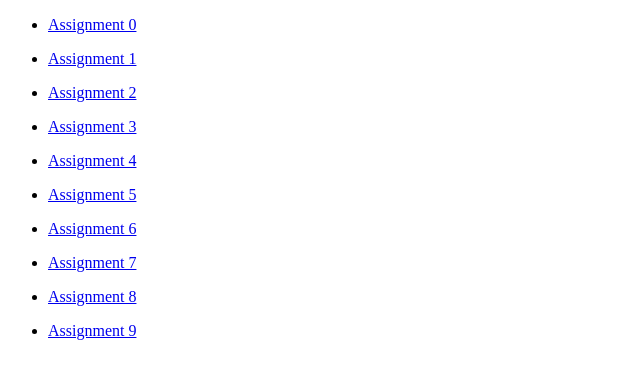
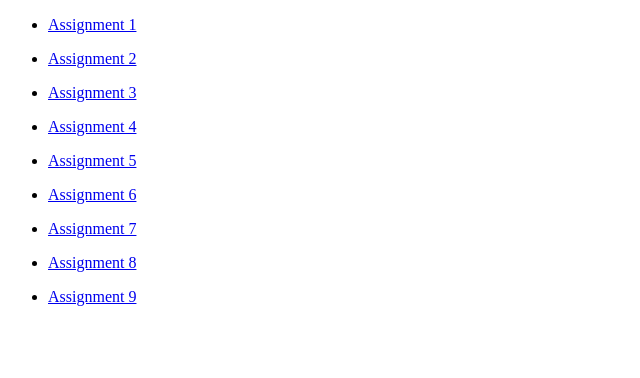
Before and after one commit to Mykyta28/mykyta28.github.io, a plain HTML site: page web110/index.html in a window 1280 px wide. Shown: the whole page, without its empty margins (0-640 px from the left). Drawn offline with Linux system fonts and the light colour scheme.

Commit message:
Update index.html

```diff
--- a/web110/index.html
+++ b/web110/index.html
@@ -7,9 +7,6 @@
     <title>Assignments</title>
 </head>
 <body>
-    <ul>
-      <li><a href="assignment.html">Assignment 0</a></li>
-    </ul>
   <ul>
       <li><a href="assignment1.html">Assignment 1</a></li>
   </ul>
```
